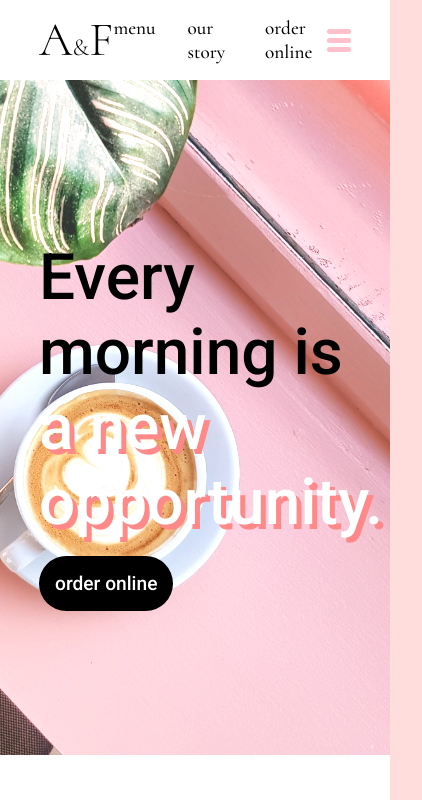
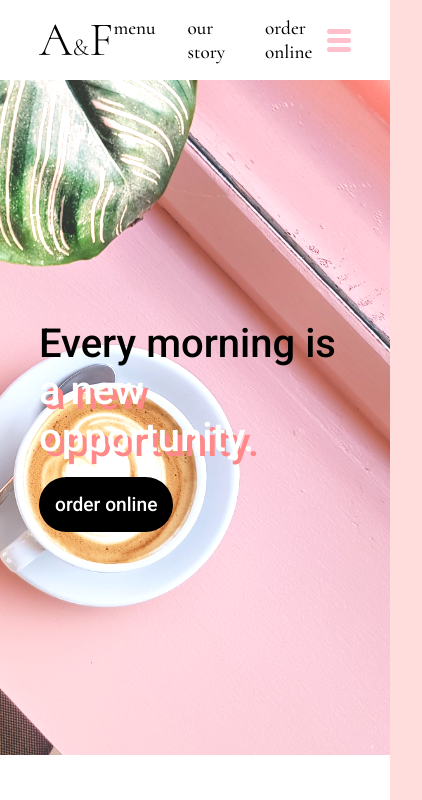
Before and after one commit to yatfu/AnF-Cafe, a Gatsby site: page / in a window 390 px wide. Shown: the top 800 px of the page, 422 px wide, since content can reach past the window. Built offline with nearby package versions, Linux system fonts and the light colour scheme; Gatsby itself is replaced by a stand-in of ours.

Commit message:
fixed mobile display bug

```diff
--- a/src/styles/global.css
+++ b/src/styles/global.css
@@ -10,6 +10,7 @@ body {
   margin: 0;
   background: #fdd;
   font-family: 'Roboto', sans-serif;
+  width: 100vw;
 }
 
 h1, h2, p {
--- a/src/styles/index.css
+++ b/src/styles/index.css
@@ -203,7 +203,11 @@ p {
 
 /** RESPONSIVE */
 
-@media (max-width: 1024px) {
+@media (max-width: 600px) {
+  h1 {
+    font-size: 2.5rem;
+  }
+
   h2 {
     font-size: 1.5rem;
     text-align: center;
```
